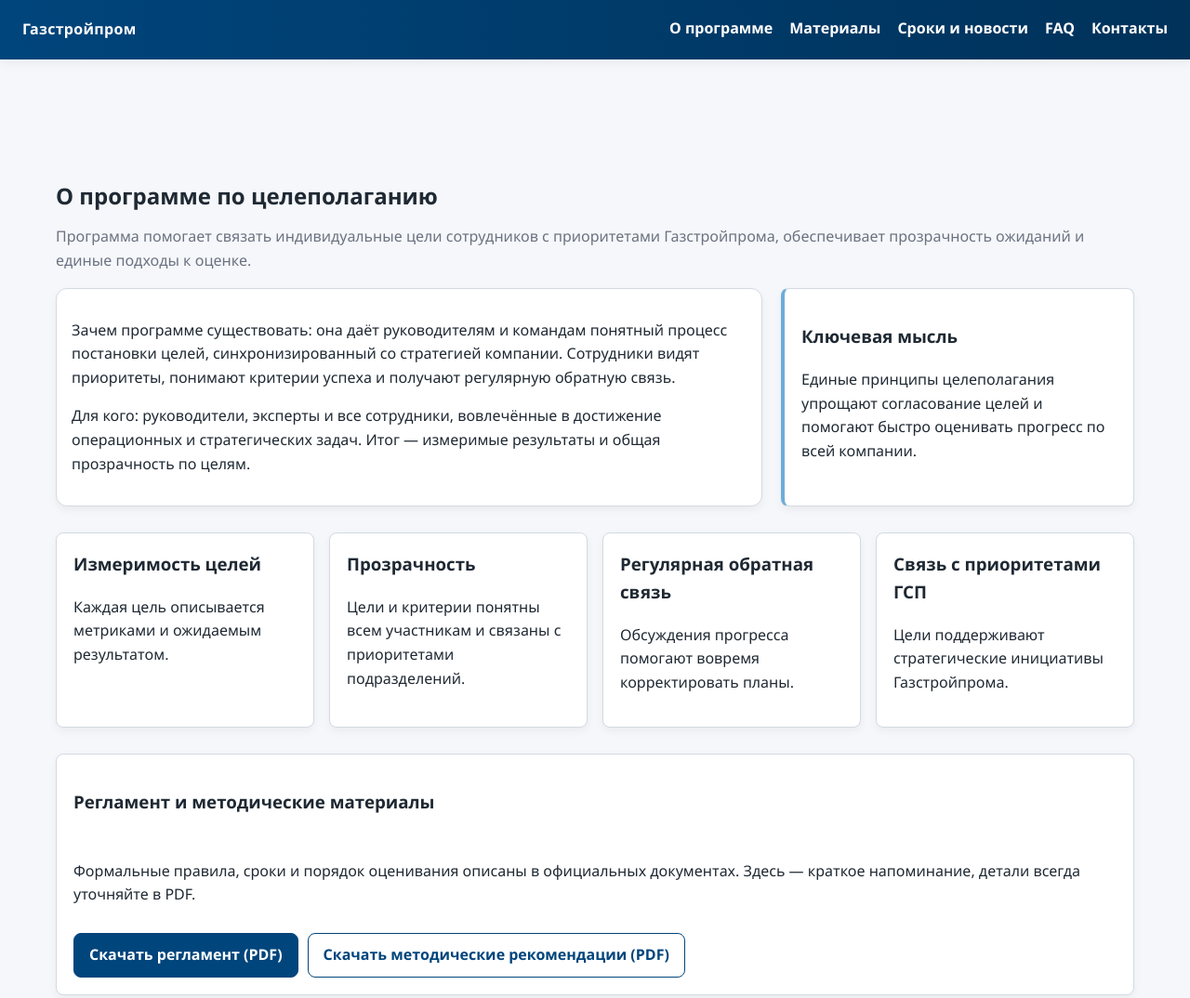
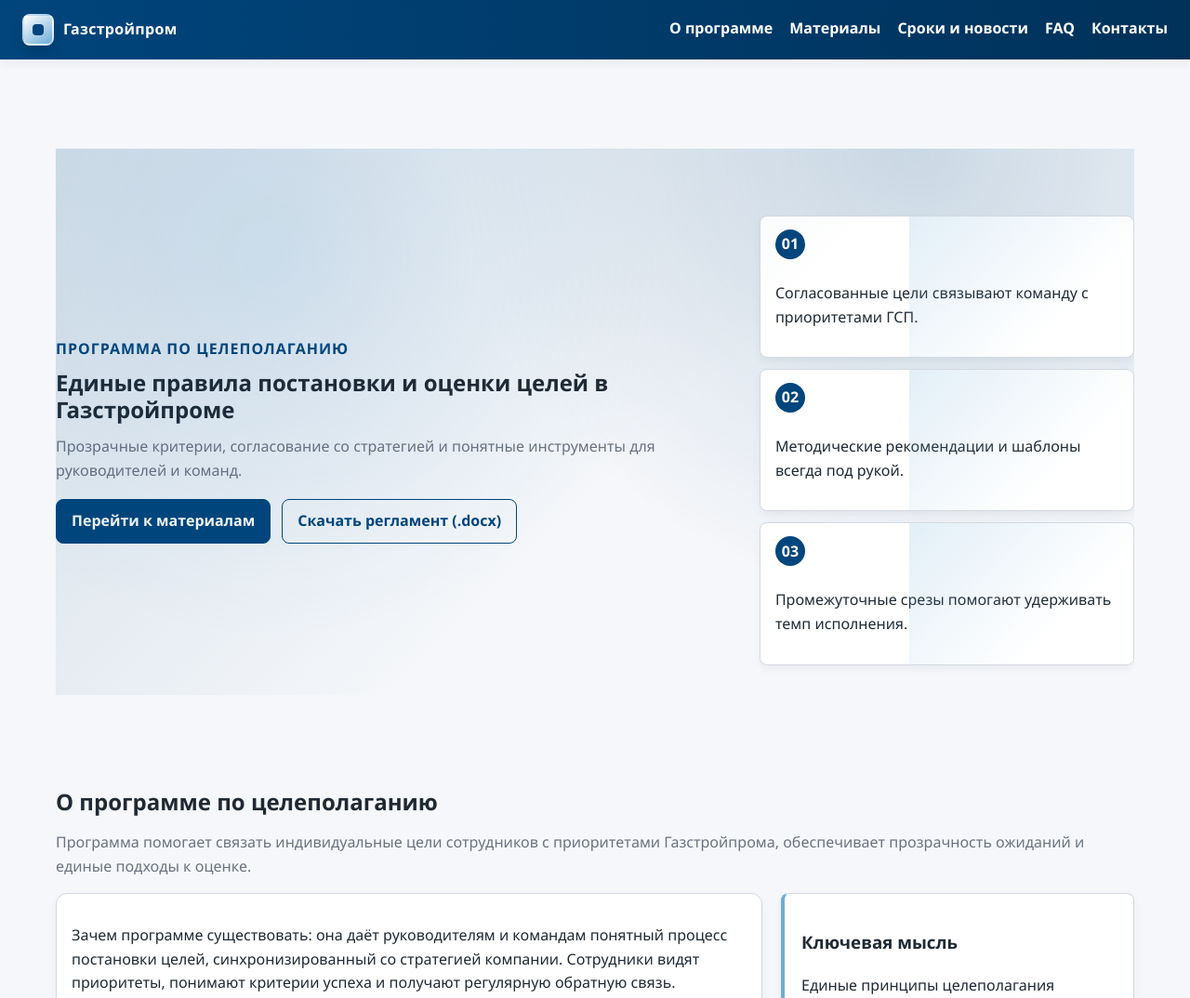
Before and after one commit to rimilan200-hash/gazp, a plain HTML site: page index.html in a window 1280 px wide. Shown: the top 1074 px of the page at 93% size. Drawn offline with Linux system fonts and the light colour scheme.

Commit message:
Enhance landing branding and add document downloads

```diff
--- a/index.html
+++ b/index.html
@@ -8,7 +8,10 @@
 </head>
 <body>
   <header class="top-nav">
-    <div class="logo">Газстройпром</div>
+    <div class="logo" aria-label="Газстройпром">
+      <span class="logo-mark" aria-hidden="true"></span>
+      <span class="logo-text">Газстройпром</span>
+    </div>
     <nav class="nav-links" aria-label="Основное меню">
       <a href="#about">О программе</a>
       <a href="#materials">Материалы</a>
@@ -24,9 +27,37 @@
   </header>
 
   <main>
+    <section class="hero">
+      <div class="hero-content">
+        <div>
+          <p class="eyebrow">Программа по целеполаганию</p>
+          <h1>Единые правила постановки и оценки целей в Газстройпроме</h1>
+          <p class="hero-lead">Прозрачные критерии, согласование со стратегией и понятные инструменты для руководителей и команд.</p>
+          <div class="hero-actions">
+            <a class="btn" href="#materials">Перейти к материалам</a>
+            <a class="btn btn-outline" href="регламент.docx" download>Скачать регламент (.docx)</a>
+          </div>
+        </div>
+        <div class="hero-badges">
+          <div class="badge-card">
+            <span class="badge-number">01</span>
+            <p>Согласованные цели связывают команду с приоритетами ГСП.</p>
+          </div>
+          <div class="badge-card">
+            <span class="badge-number">02</span>
+            <p>Методические рекомендации и шаблоны всегда под рукой.</p>
+          </div>
+          <div class="badge-card">
+            <span class="badge-number">03</span>
+            <p>Промежуточные срезы помогают удерживать темп исполнения.</p>
+          </div>
+        </div>
+      </div>
+    </section>
+
     <section id="about" class="section">
       <div class="section-header">
-        <h1>О программе по целеполаганию</h1>
+        <h2>О программе по целеполаганию</h2>
         <p class="lead">Программа помогает связать индивидуальные цели сотрудников с приоритетами Газстройпрома, обеспечивает прозрачность ожиданий и единые подходы к оценке.</p>
       </div>
       <div class="grid two-col">
@@ -64,10 +95,9 @@
           <h3>Регламент и методические материалы</h3>
           <p>Формальные правила, сроки и порядок оценивания описаны в официальных документах. Здесь — краткое напоминание, детали всегда уточняйте в PDF.</p>
           <div class="buttons">
-            <!-- Замените # на ссылку к файлу регламента -->
-            <a class="btn" href="#" download>Скачать регламент (PDF)</a>
-            <!-- Замените # на ссылку к методическим рекомендациям -->
-            <a class="btn btn-outline" href="#" download>Скачать методические рекомендации (PDF)</a>
+            <!-- Замените ссылки на реальные файлы регламента и методички -->
+            <a class="btn" href="регламент.docx" download>Скачать регламент (.docx)</a>
+            <a class="btn btn-outline" href="methodology.pdf" download>Скачать методические рекомендации (PDF)</a>
           </div>
         </div>
       </div>
@@ -138,8 +168,8 @@
           <div class="card material">
             <h4>Шаблон цели</h4>
             <p>Структура описания цели и критериев.</p>
-            <!-- Подставьте ссылку на файл шаблона -->
-            <a class="btn" href="#">Скачать</a>
+            <!-- Файл шаблона карты целей (шаблон.xlsx) разместите в корне рядом с index.html -->
+            <a class="btn" href="шаблон.xlsx" download>Скачать шаблон (.xlsx)</a>
           </div>
           <div class="card material">
             <h4>План развития</h4>
--- a/styles.css
+++ b/styles.css
@@ -24,6 +24,103 @@
   color: var(--color-text-main);
   line-height: 1.6;
   scroll-behavior: smooth;
+}
+
+.hero {
+  margin-top: 64px;
+  padding: 72px 0 32px;
+  position: relative;
+  overflow: hidden;
+}
+
+.hero::before,
+.hero::after {
+  content: '';
+  position: absolute;
+  inset: 0;
+  pointer-events: none;
+}
+
+.hero::before {
+  background: radial-gradient(circle at 20% 20%, rgba(110, 173, 217, 0.18), transparent 40%),
+    radial-gradient(circle at 80% 0%, rgba(0, 69, 124, 0.2), transparent 45%);
+  opacity: 0.85;
+}
+
+.hero::after {
+  background: linear-gradient(135deg, rgba(0, 69, 124, 0.15), transparent 55%);
+}
+
+.hero-content {
+  position: relative;
+  display: grid;
+  gap: 24px;
+  grid-template-columns: 2fr 1.1fr;
+  align-items: center;
+}
+
+.eyebrow {
+  text-transform: uppercase;
+  letter-spacing: 1px;
+  font-weight: 700;
+  color: var(--color-primary);
+  margin: 0 0 10px;
+}
+
+.hero h1 {
+  margin: 0 0 12px;
+  line-height: 1.2;
+}
+
+.hero-lead {
+  margin: 0 0 18px;
+  color: var(--color-text-muted);
+}
+
+.hero-actions {
+  display: flex;
+  gap: 12px;
+  flex-wrap: wrap;
+}
+
+.hero-badges {
+  display: grid;
+  gap: 12px;
+}
+
+.badge-card {
+  background: var(--color-card-bg);
+  border: 1px solid var(--color-border);
+  border-radius: var(--radius-md);
+  padding: 14px 16px;
+  box-shadow: var(--shadow-soft);
+  position: relative;
+  overflow: hidden;
+}
+
+.badge-card::before {
+  content: '';
+  position: absolute;
+  top: 0;
+  right: 0;
+  width: 60%;
+  height: 100%;
+  background: linear-gradient(135deg, rgba(110, 173, 217, 0.2), transparent 70%);
+}
+
+.badge-number {
+  display: inline-flex;
+  align-items: center;
+  justify-content: center;
+  width: 32px;
+  height: 32px;
+  border-radius: 50%;
+  background: var(--color-primary);
+  color: #fff;
+  font-weight: 700;
+  margin-bottom: 8px;
+  position: relative;
+  z-index: 1;
 }
 
 img {
@@ -55,6 +152,27 @@
 .logo {
   font-weight: 700;
   letter-spacing: 0.3px;
+  display: inline-flex;
+  align-items: center;
+  gap: 10px;
+}
+
+.logo-mark {
+  width: 34px;
+  height: 34px;
+  border-radius: 8px;
+  background: linear-gradient(145deg, #ffffff 0%, var(--color-primary-light) 100%);
+  border: 2px solid rgba(255, 255, 255, 0.35);
+  box-shadow: 0 6px 12px rgba(0, 0, 0, 0.12);
+  position: relative;
+}
+
+.logo-mark::after {
+  content: '';
+  position: absolute;
+  inset: 9px;
+  border-radius: 4px;
+  background: var(--color-primary);
 }
 
 .nav-links {
@@ -110,6 +228,10 @@
 
 .lead {
   margin: 0 0 16px;
+  color: var(--color-text-muted);
+}
+
+.hero .lead {
   color: var(--color-text-muted);
 }
 
@@ -373,6 +495,14 @@
   .three-col {
     grid-template-columns: repeat(auto-fit, minmax(240px, 1fr));
   }
+
+  .hero-content {
+    grid-template-columns: 1fr;
+  }
+
+  .hero {
+    padding-top: 84px;
+  }
 }
 
 @media (max-width: 768px) {
```
